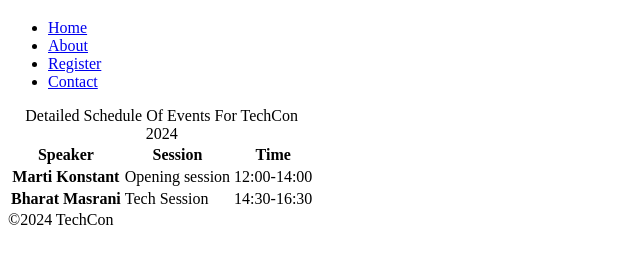
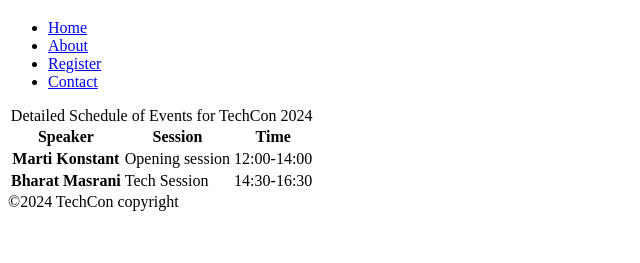
Before and after one commit to Mncedisi1110/TechCon_HTML, a plain HTML site: page techcon_website/schedule.html in a window 1280 px wide. Shown: the part 61-324 px from the top of the page, without its empty margins (0-640 px from the left). Drawn offline with Linux system fonts and the light colour scheme.

Commit message:
Schedule file

```diff
--- a/techcon_website/schedule.html
+++ b/techcon_website/schedule.html
@@ -22,7 +22,7 @@
 
     <main>
        <table>
-        <caption>Detailed Schedule Of Events For TechCon 2024</caption>
+        <caption>Detailed Schedule of Events for TechCon 2024</caption>
          <tr>
             <th scope="col">Speaker</th>
             <th scope="col">Session</th>
@@ -43,7 +43,7 @@
        </table>
 
     </main>
-    <footer>&copy;2024 TechCon</footer>
+    <footer>&copy;2024 TechCon copyright</footer>
 
 </body>
 
```
